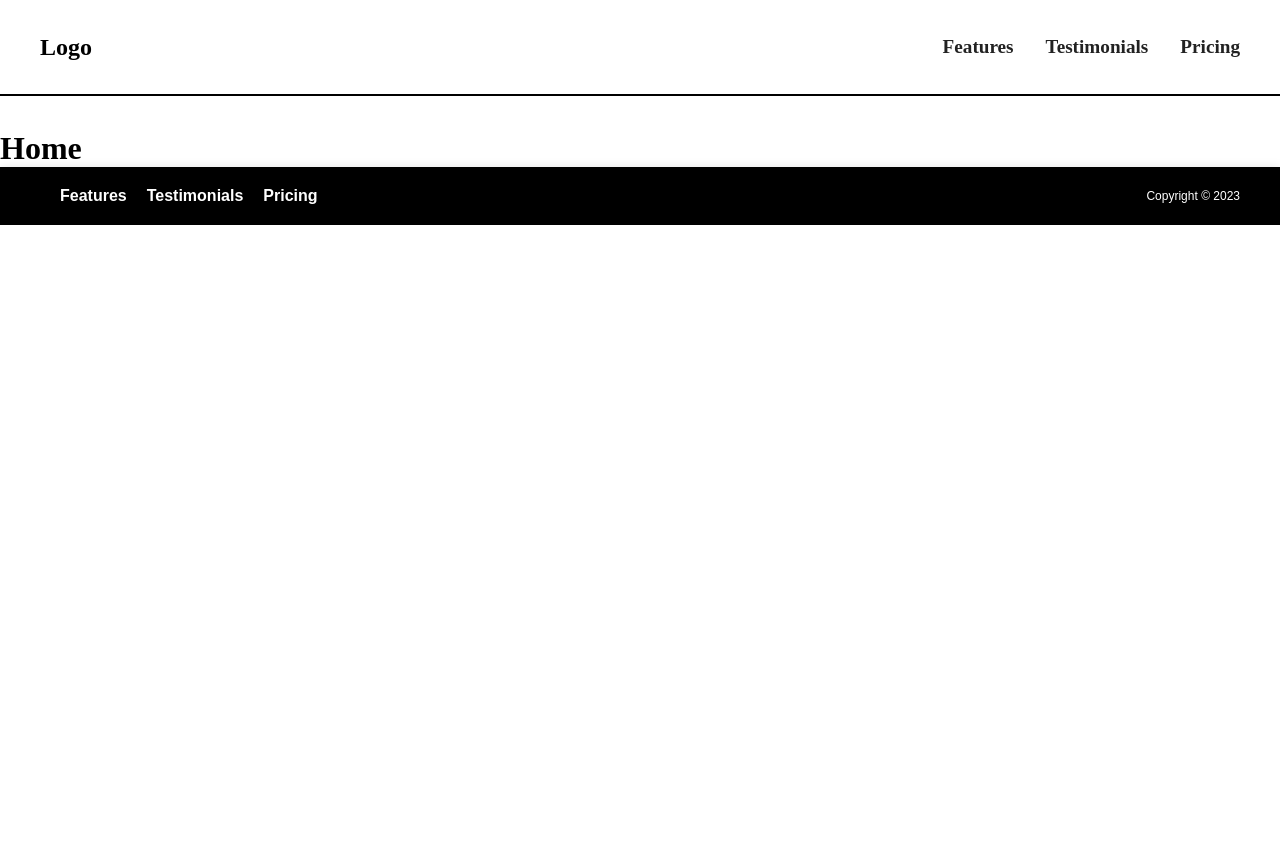
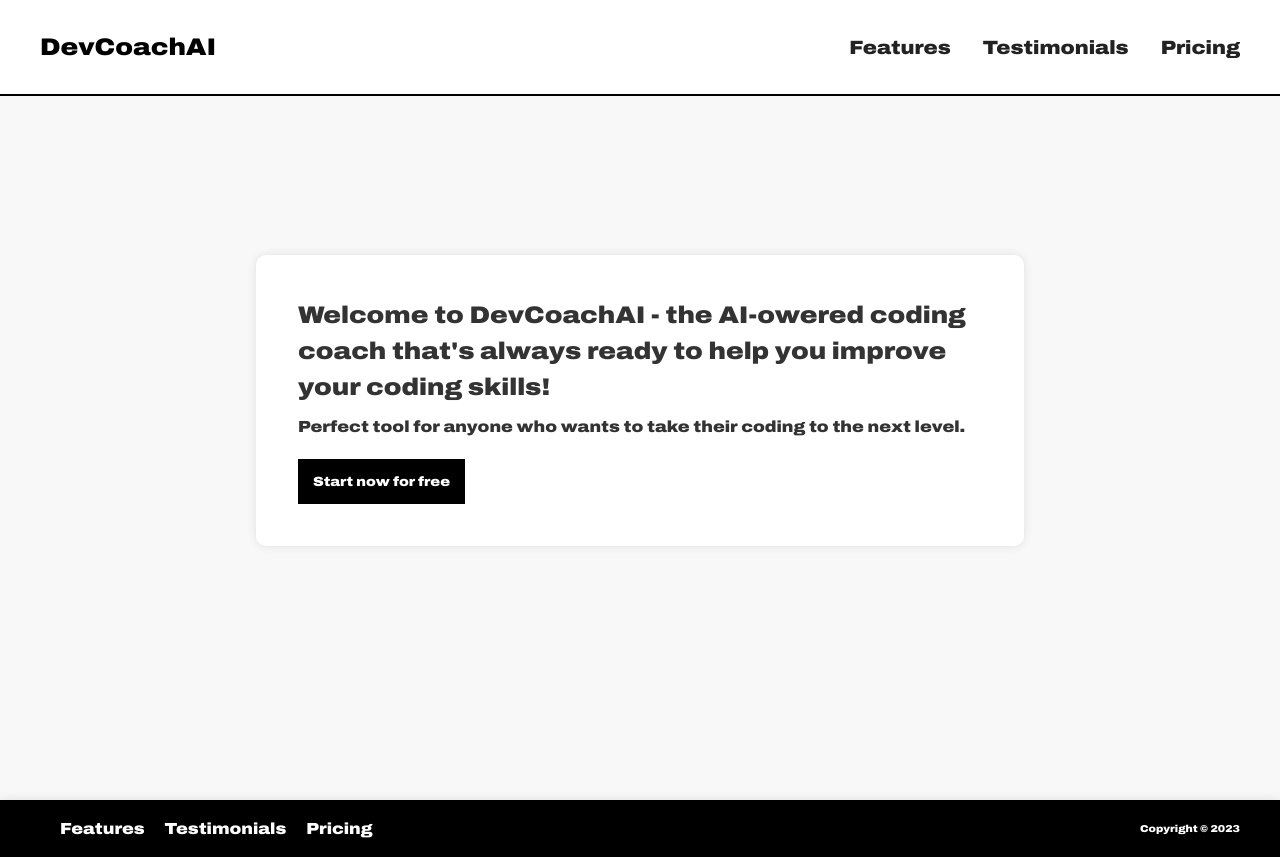
Before and after one commit to matifandy8/ai-app, a Next.js app: page / in a window 1280 px wide. Before the commit the page ends 800 px from the top, so only its background shows below. Built offline with nearby package versions, Linux system fonts and the light colour scheme.

Commit message:
feat: home section

```diff
--- a/src/app/components/Navbar/Footer/styles/Footer.scss
+++ b/src/app/components/Navbar/Footer/styles/Footer.scss
@@ -1,11 +1,11 @@
 /* Footer */
 .footer {
+    display: flex;
     color: white;
     background: black;
     padding: 20px;
     box-shadow: 0px 0px 10px rgb(0 0 0 / 10%);
     font-family: 'Archivo', sans-serif;
-
 
     /* Container */
     .footer__container {
@@ -16,8 +16,7 @@
         margin: auto;
         /* Text */
         .footer__text {
-      font-size: 12px;
-
+            font-size: 10px;
         }
 
         /* Menu */
@@ -49,3 +48,16 @@
         }
     }
 }
+
+@media (max-width: 768px) {
+    .footer {
+        &__menu-item {
+            font-size: 14px;
+        }
+        &__menu-list {
+            display: flex;
+            flex-direction: column;
+            gap: 10px;
+        }
+    }
+}
--- a/src/app/components/Navbar/Navbar/Navbar.tsx
+++ b/src/app/components/Navbar/Navbar/Navbar.tsx
@@ -13,7 +13,7 @@ const Navbar: React.FC = () => {
     return (
         <header className="navbar">
             <div className="navbar__container">
-                <h1>Logo</h1>
+                <h1>DevCoachAI</h1>
                 <nav className="navbar__menu">
                     <ul className="navbar__menu-list">
                         <li className="navbar__menu-item">
--- a/src/app/components/Navbar/Navbar/styles/Navbar.scss
+++ b/src/app/components/Navbar/Navbar/styles/Navbar.scss
@@ -3,7 +3,8 @@ $color: #000;
 $width: 30px;
 $height: 20px;
 $thickness: 2px;
-$spacing: 4px;
+$spacing: 9px;
+$spacingtwo: 9px;
 
 .navbar {
     display: flex;
@@ -18,6 +19,7 @@ $spacing: 4px;
     left: 0;
     width: 100%;
     z-index: 999;
+    font-family: 'Archivo', sans-serif;
 
     // Hamburger styles
     &__hamburger {
@@ -48,10 +50,12 @@ $spacing: 4px;
 
     // Hamburger animation
     &__hamburger.is-active {
+        span:nth-child(1) {
+            transform: translateY($spacingtwo) rotate(-45deg);
+        }
         span:nth-child(2) {
-            transform: translateY(-$spacing) rotate(-45deg);
+            display: none;
         }
-
         span:nth-child(3) {
             transform: translateY(-$spacing) rotate(45deg);
         }
@@ -97,7 +101,7 @@ $spacing: 4px;
                 font-weight: 700;
 
                 &:hover {
-                    color: #f6c301;
+                    text-decoration: underline;
                 }
             }
         }
--- a/src/app/globals.css
+++ b/src/app/globals.scss
@@ -1,3 +1,18 @@
+@mixin font($font-family, $font-file) {
+    @font-face {
+        font-family: $font-family;
+        src: url($font-file) format('ttf'), url($font-file) format('truetype');
+        font-weight: normal;
+        font-style: normal;
+    }
+}
+@include font('Archivo', '/fonts/Archivo_SemiExpanded-Black.ttf');
+
+@font-face {
+    font-family: 'Archivo';
+    src: url('/fonts/Archivo_SemiExpanded-Black.ttf') format('ttf');
+}
+
 :root {
     --max-width: 1100px;
     --border-radius: 12px;
--- a/src/app/layout.tsx
+++ b/src/app/layout.tsx
@@ -1,10 +1,10 @@
 import { Navbar } from './components/Navbar/Navbar'
 import { Footer } from './components/Navbar/Footer'
-import './globals.css'
+import './globals.scss'
 
 export const metadata = {
-    title: 'Create Next App',
-    description: 'Generated by create next app'
+    title: 'DevCoachAI',
+    description: 'The AI powered coding mentor'
 }
 
 export default function RootLayout({
--- a/src/app/page.module.css
+++ /dev/null
@@ -1,3 +0,0 @@
-.main {
-    margin-top: 130px;
-}
--- /dev/null
+++ b/src/app/page.scss
@@ -0,0 +1,55 @@
+.home {
+    display: flex;
+    justify-content: center;
+    align-items: center;
+    height: 100vh;
+    background-color: #f8f8f8;
+    font-family: 'Archivo';
+    &__container {
+        margin: 0 auto;
+        padding: 2rem;
+        box-shadow: 0px 0px 10px rgba(0, 0, 0, 0.1);
+        border-radius: 10px;
+        max-width: 60%;
+        background-color: #ffffff;
+    }
+
+    &__title {
+        text-align: left;
+        font-size: 1.5rem;
+        color: #333333;
+        line-height: 1.5;
+        margin: 10px;
+    }
+    &__subtitle {
+        text-align: left;
+        font-size: 1rem;
+        color: #333333;
+        line-height: 1.5;
+        margin: 10px;
+    }
+    &__btn {
+        cursor: pointer;
+        padding: 15px;
+        margin: 10px;
+        background: black;
+        color: #ffffff;
+        border: none;
+        font-family: 'Archivo';
+    }
+}
+
+@media (max-width: 768px) {
+    .home {
+        &__container {
+            max-width: 85%;
+            margin: 0;
+        }
+        &__title {
+            font-size: 1.2rem;
+        }
+        &__subtitle {
+            font-size: 0.8rem;
+        }
+    }
+}
--- a/src/app/page.tsx
+++ b/src/app/page.tsx
@@ -1,9 +1,19 @@
-import styles from './page.module.css'
+import './page.scss'
 
 export default function Home() {
     return (
-        <main className={styles.main}>
-            <h1>Home</h1>
+        <main className="home">
+            <section className="home__container">
+                <h1 className="home__title">
+                    Welcome to DevCoachAI - the AI-owered coding coach that's
+                    always ready to help you improve your coding skills!
+                </h1>
+                <p className="home__subtitle">
+                    Perfect tool for anyone who wants to take their coding to
+                    the next level.
+                </p>
+                <button className="home__btn">Start now for free</button>
+            </section>
         </main>
     )
 }
```
Also changed, not shown: public/fonts/Archivo_SemiExpanded-Black.ttf (added), public/fonts/Archivo_SemiExpanded-BlackItalic.ttf (added). Lines whose indentation alone changed are shown as unchanged.
